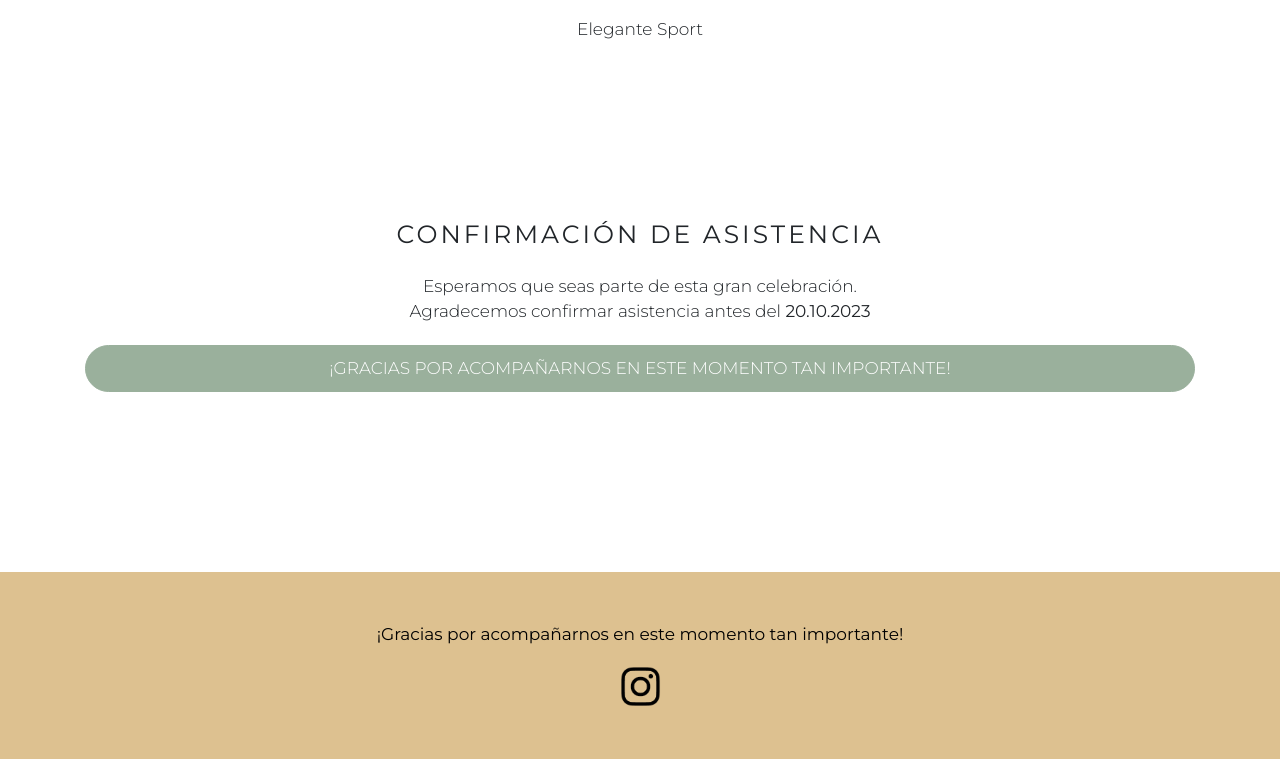
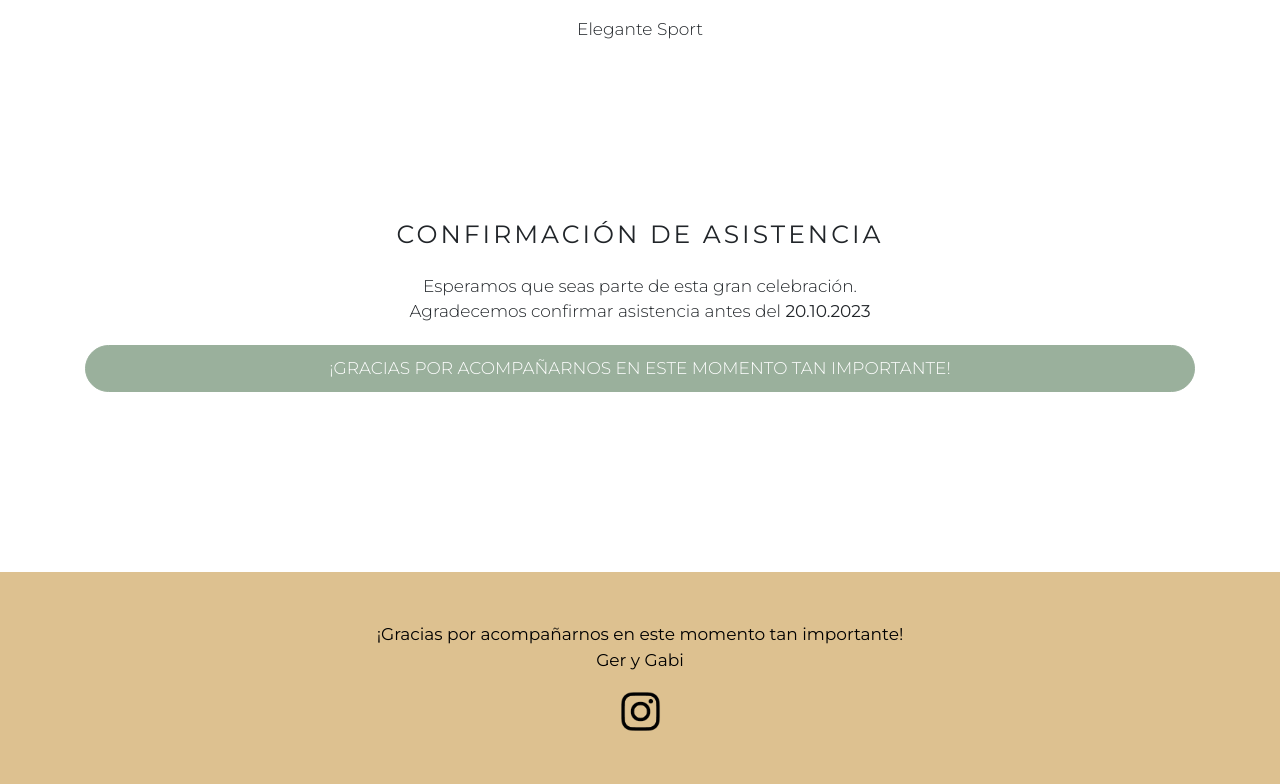
Before and after one commit to fedco-gtz/NosCasamosGeryGabi, a plain HTML site: page index.html in a window 1280 px wide. Shown: the part 2031-2815 px from the top of the page. Before the commit the page ends 2790 px from the top, so only its background shows below. Drawn offline with Linux system fonts and the light colour scheme.

Commit message:
Actualización 27/09 20:22

```diff
--- a/index.html
+++ b/index.html
@@ -106,7 +106,8 @@
 
         <div class="container">
 
-          <p><b>¡Gracias por acompañarnos en este momento tan importante!</b></p>
+          <p><b>¡Gracias por acompañarnos en este momento tan importante!<br>
+          Ger y Gabi</b></p>
         <a target="_blank" href="https://www.instagram.com/code.ando/" style="text-decoration:none; color:black; width: 150%;"><img src="img/icono-instagram.png" alt="" class="icon" style="width: 45px;"></i></a>
         </div>
 
```
